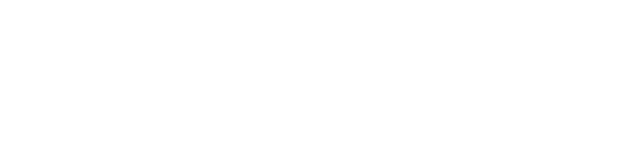
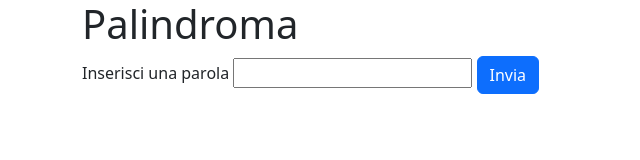
Before and after one commit to ericaostini/js-paliedispari, a plain HTML site: page index.html in a window 1280 px wide. Shown: the whole page, without its empty margins (0-640 px from the left). Drawn offline with nearby package versions, Linux system fonts and the light colour scheme.

Commit message:
html structure

```diff
--- a/index.html
+++ b/index.html
@@ -8,6 +8,14 @@
     <title>Pari e Dispari</title>
 </head>
 <body>
+    <div class="container">
+        <h1>Palindroma</h1>
+        <label for="parola">Inserisci una parola</label>
+        <input type="text" name="parola" id="parola">
+        <button class="btn btn-primary">Invia</button>
+
+        <div class="alert"></div>
+    </div>
 
 
 
```
